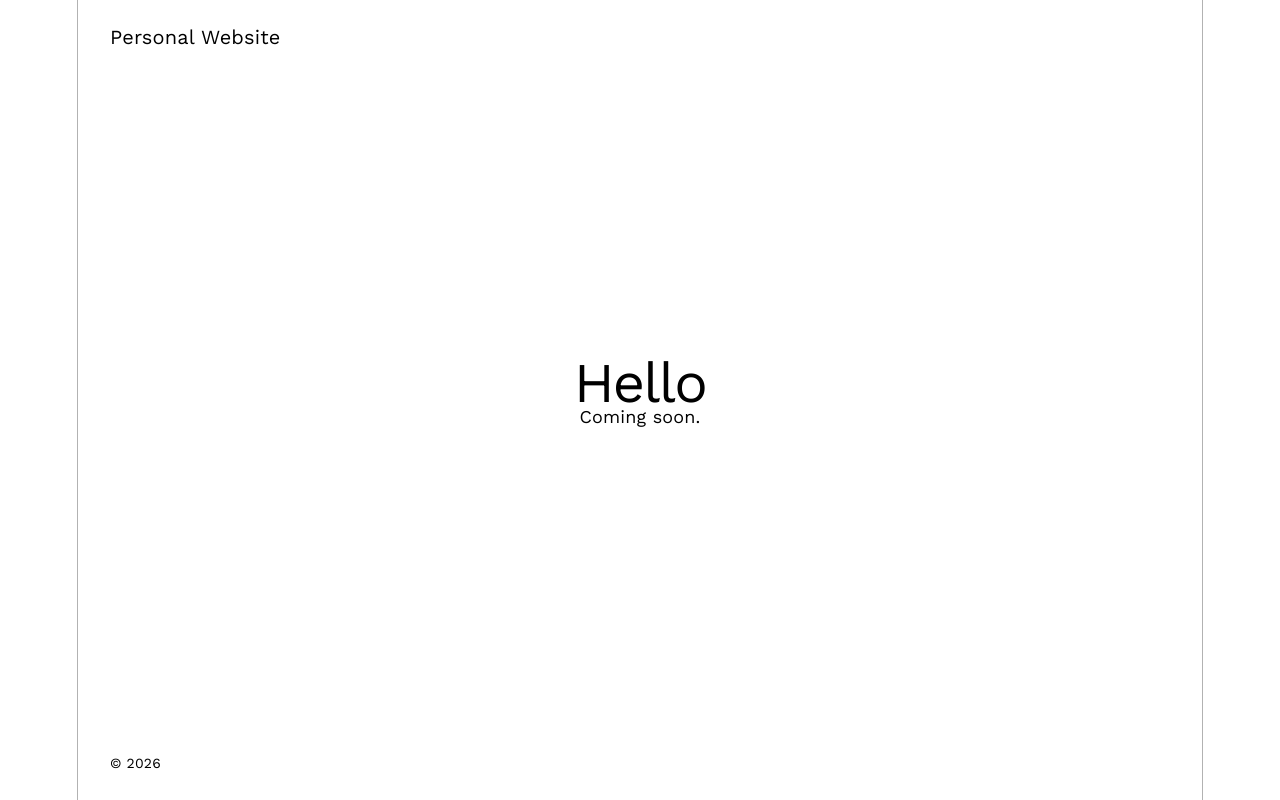
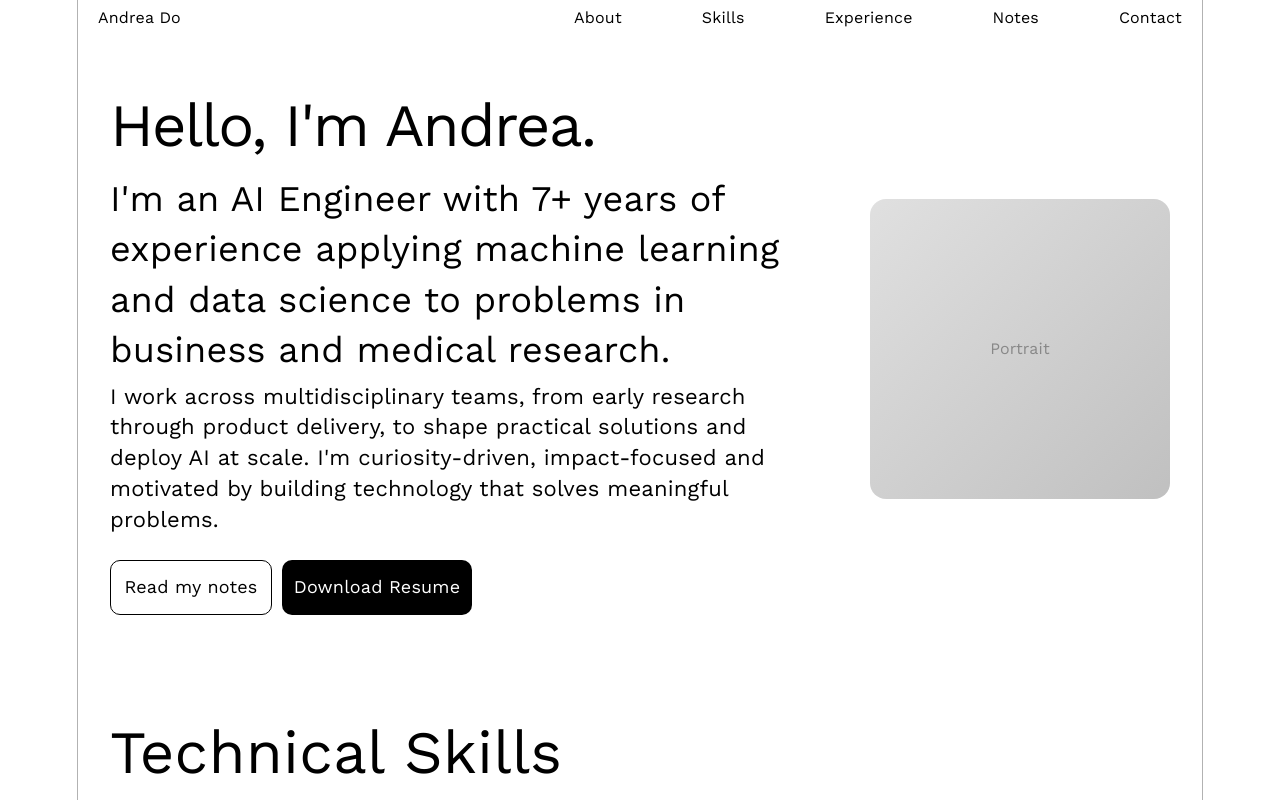
Before and after one commit to bioflower/personal-website, a React (Vite) app: page / in a window 1280 px wide. Shown: the top 800 px of the page. Built offline with nearby package versions, Linux system fonts and the light colour scheme.

Commit message:
feat: wire up home page in App

```diff
--- a/src/App.css
+++ /dev/null
@@ -1,27 +0,0 @@
-header {
-  padding: 24px 32px;
-  border-bottom: 1px solid var(--border);
-}
-
-.site-title {
-  font-family: var(--heading);
-  font-size: 20px;
-  font-weight: 500;
-  color: var(--text-h);
-}
-
-main {
-  flex: 1;
-  display: flex;
-  flex-direction: column;
-  justify-content: center;
-  align-items: center;
-  padding: 48px 32px;
-  gap: 8px;
-}
-
-footer {
-  padding: 24px 32px;
-  border-top: 1px solid var(--border);
-  font-size: 14px;
-}
--- a/src/App.jsx
+++ b/src/App.jsx
@@ -1,22 +1,7 @@
-import './App.css'
+import Home from "./pages/Home"
 
 function App() {
-  return (
-    <>
-      <header>
-        <p className="site-title">Personal Website</p>
-      </header>
-
-      <main>
-        <h1>Hello</h1>
-        <p>Coming soon.</p>
-      </main>
-
-      <footer>
-        <p>&copy; 2026</p>
-      </footer>
-    </>
-  )
+  return <Home />
 }
 
 export default App
```
